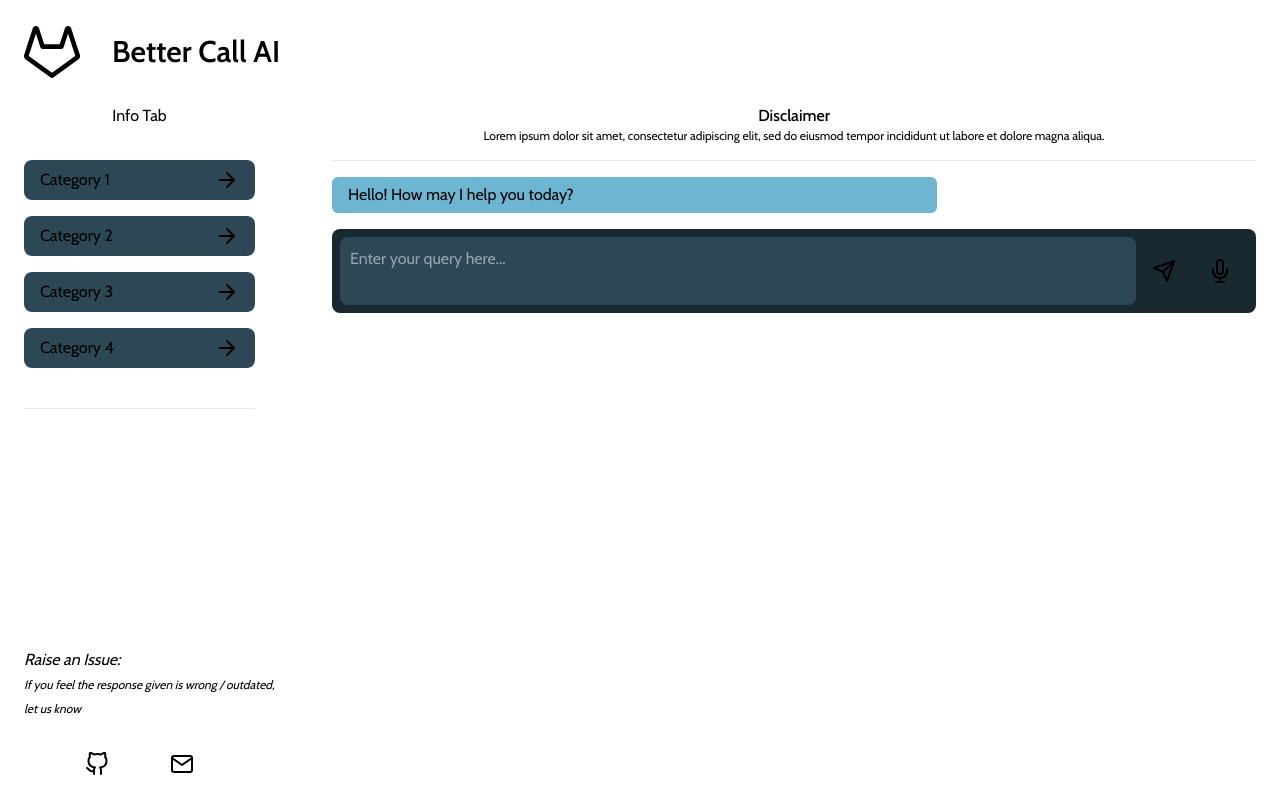
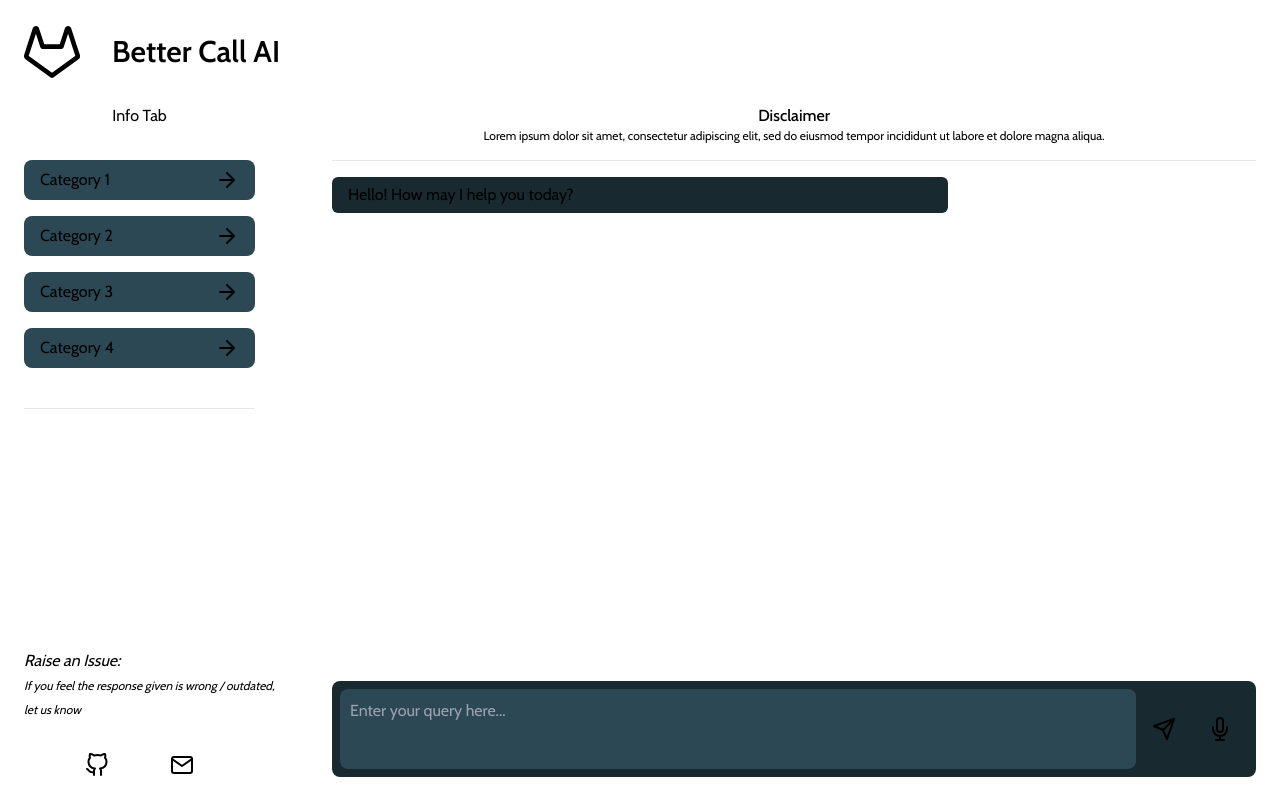
Before and after one commit to SamstyleGhost/better-call-ai, a Next.js app: page / in a window 1280 px wide. Built offline with nearby package versions, Linux system fonts and the light colour scheme.

Commit message:
Fixed the UI for Chat component

```diff
--- a/app/globals.css
+++ b/app/globals.css
@@ -59,3 +59,18 @@ body {
   )
   var(--background);
 }
+
+/* Keeping the chat height same as it works on almost all screens */
+
+/* height of screen - navbar height - page padding height - Chat div margin top height - Disclaimer height - horizontal line height - input height - input padding height - input margin top height*/
+.chat-height {
+  /* height: calc(100vh - 48px - 48px - 24px - 72px - 32px - 80px - 16px - 16px) */
+  height: calc(100vh - 312px);
+}
+
+/* @media (min-width: 768px) {
+  .chat-height {
+
+    height: calc(100vh - 312px);
+  }
+} */
--- a/components/home/Chat.jsx
+++ b/components/home/Chat.jsx
@@ -90,8 +90,8 @@ const Chat = () => {
   }
 
   return (
-    <div className='w-full max-md:h-[475px] flex flex-col flex-grow-0 justify-between self-end'>
-      <div className='w-full flex flex-col gap-4 overflow-y-auto pr-4'>
+    <div className='w-full flex flex-col flex-grow-1 justify-between self-end'>
+      <div className='w-full chat-height flex flex-col gap-4 overflow-y-auto'>
         {messages.map((message, index) => <Message key={index} sender={message.sender} message={message.message}/>)}
       </div>
       <div className='w-full mt-4'>
@@ -100,7 +100,7 @@ const Chat = () => {
             type='text'
             placeholder='Enter your query here...'
             value={query}
-            className='w-full bg-primary border-2 border-transparent p-2 outline-0 focus:border-accent rounded-lg resize-none'
+            className='w-full h-20 bg-primary border-2 border-transparent p-2 outline-0 focus:border-accent rounded-lg resize-none'
             onChange={(e) => setQuery(e.target.value)}
           />
           <div className='flex items-center mx-4 gap-8'>
--- a/components/home/chat/Message.jsx
+++ b/components/home/chat/Message.jsx
@@ -3,7 +3,7 @@
 const Message = ({ sender, message }) => {
 
   return (
-    <div className={`w-3/4 lg:w-2/3 rounded-md px-4 py-2 leading-tight ${sender === 'user' ? 'self-end bg-primary' : 'self-start bg-accent'}`}>
+    <div className={`w-3/4 lg:w-2/3 rounded-md px-4 py-2 leading-tight ${sender === 'user' ? 'self-end bg-primary' : 'self-start bg-secondary'}`}>
       {message}
     </div>
   )
```
